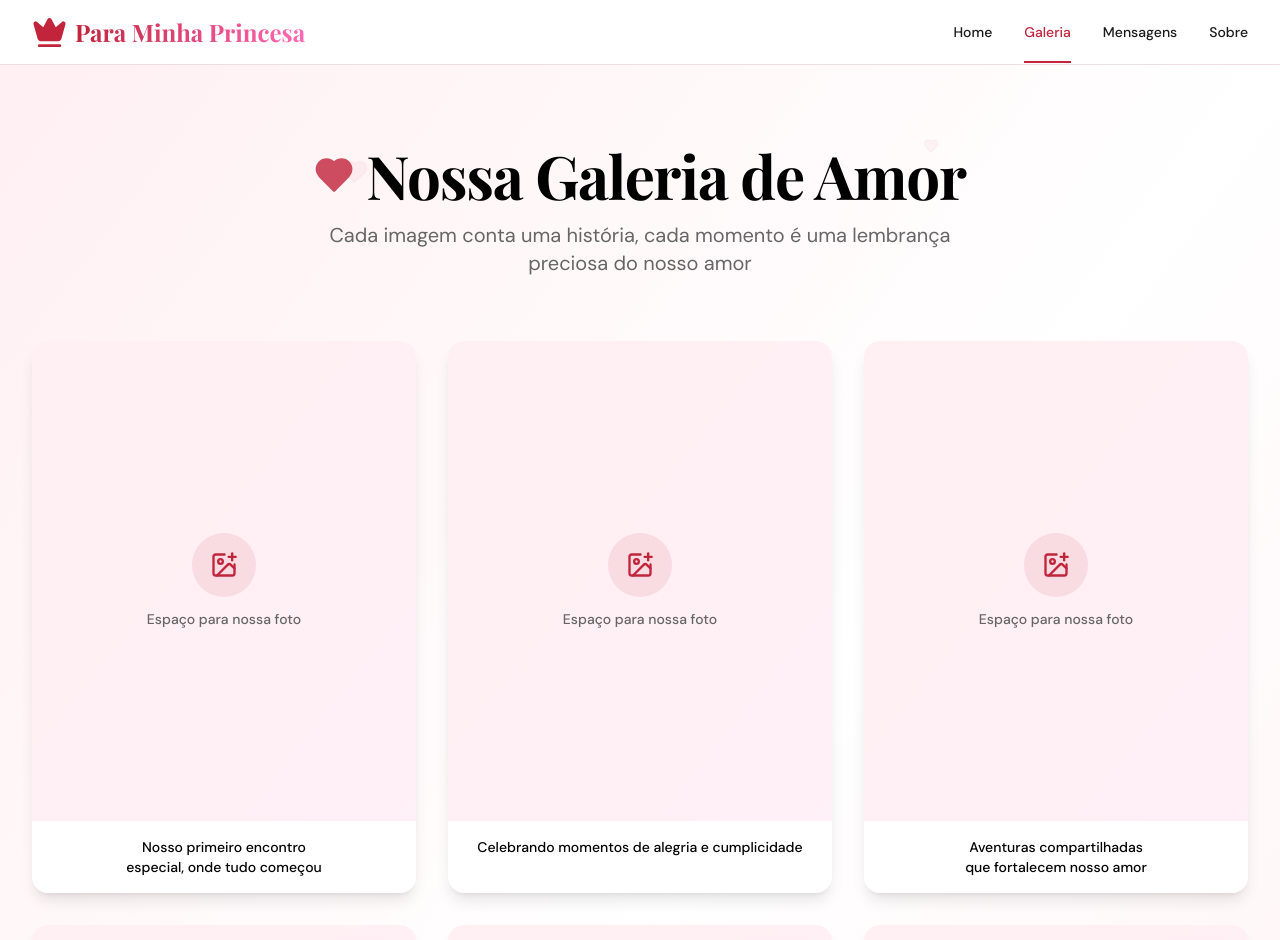
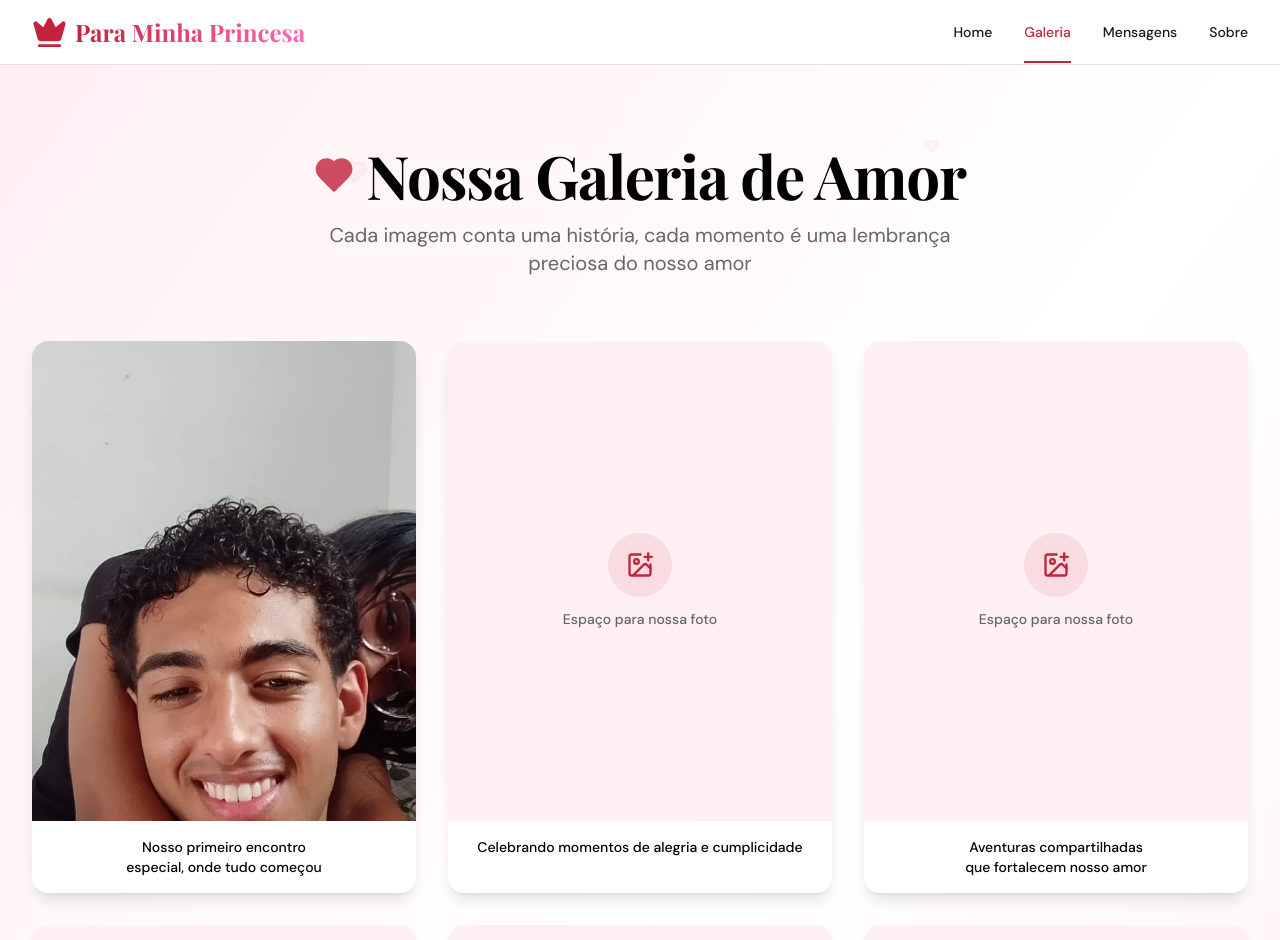
Before and after one commit to ATTXZC/minhavida, a React (Vite) app in the folder web/: page /galeria in a window 1280 px wide. Shown: the top 940 px of the page. Built offline with nearby package versions, Linux system fonts and the light colour scheme.

Commit message:
feat: add image to GaleriaPage component
Updated the image property for the first photo entry in GaleriaPage.jsx

Co-authored-by: Guilherme Melo <105309998+ATTXZC@users.noreply.github.com>

```diff
--- a/web/src/pages/GaleriaPage.jsx
+++ b/web/src/pages/GaleriaPage.jsx
@@ -17,7 +17,7 @@ function GaleriaPage() {
   */
   const photos = [
     {
-      image: null,
+      image: "/7.jpeg",
       caption: 'Nosso primeiro encontro especial, onde tudo começou',
       alt: 'Foto do casal',
     },
```
